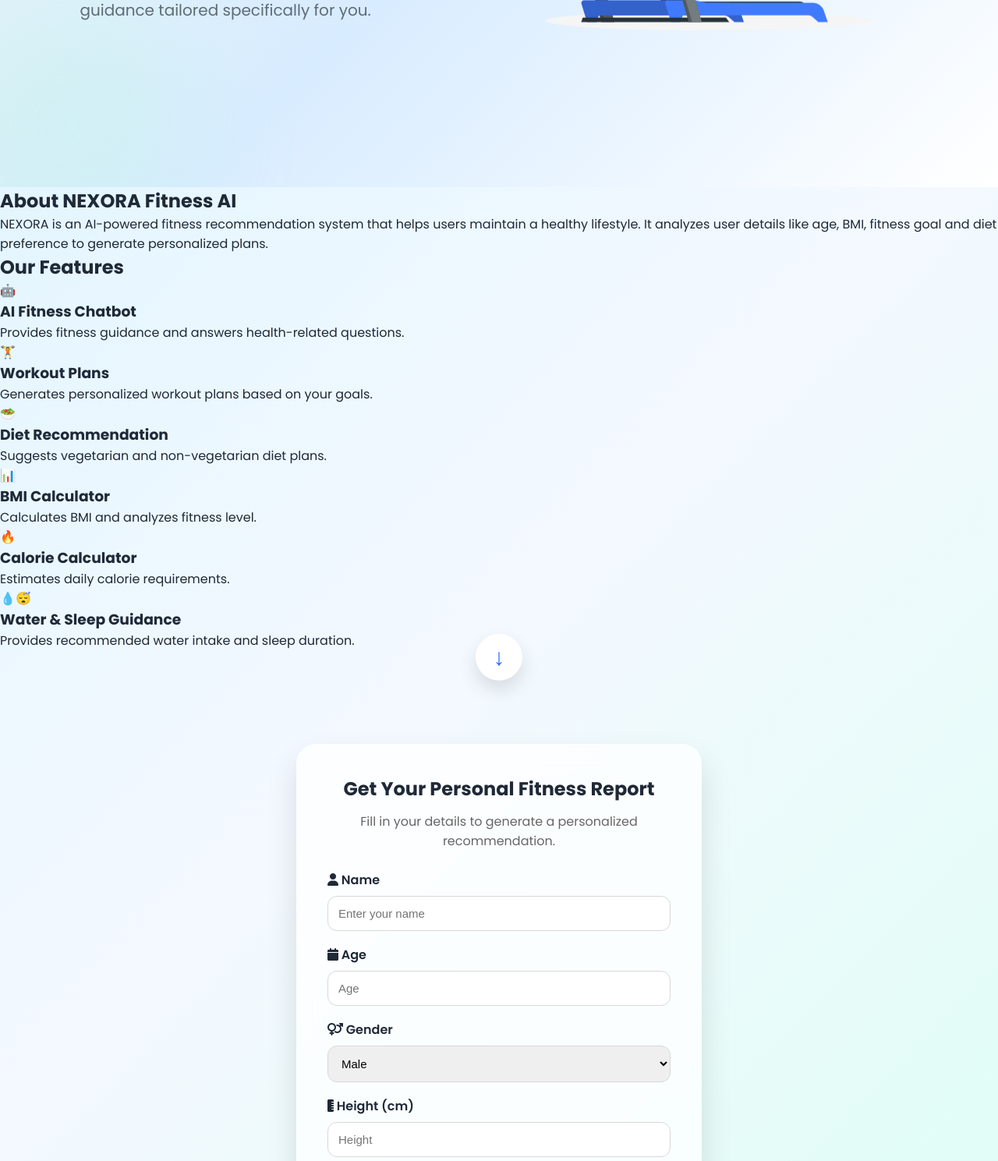
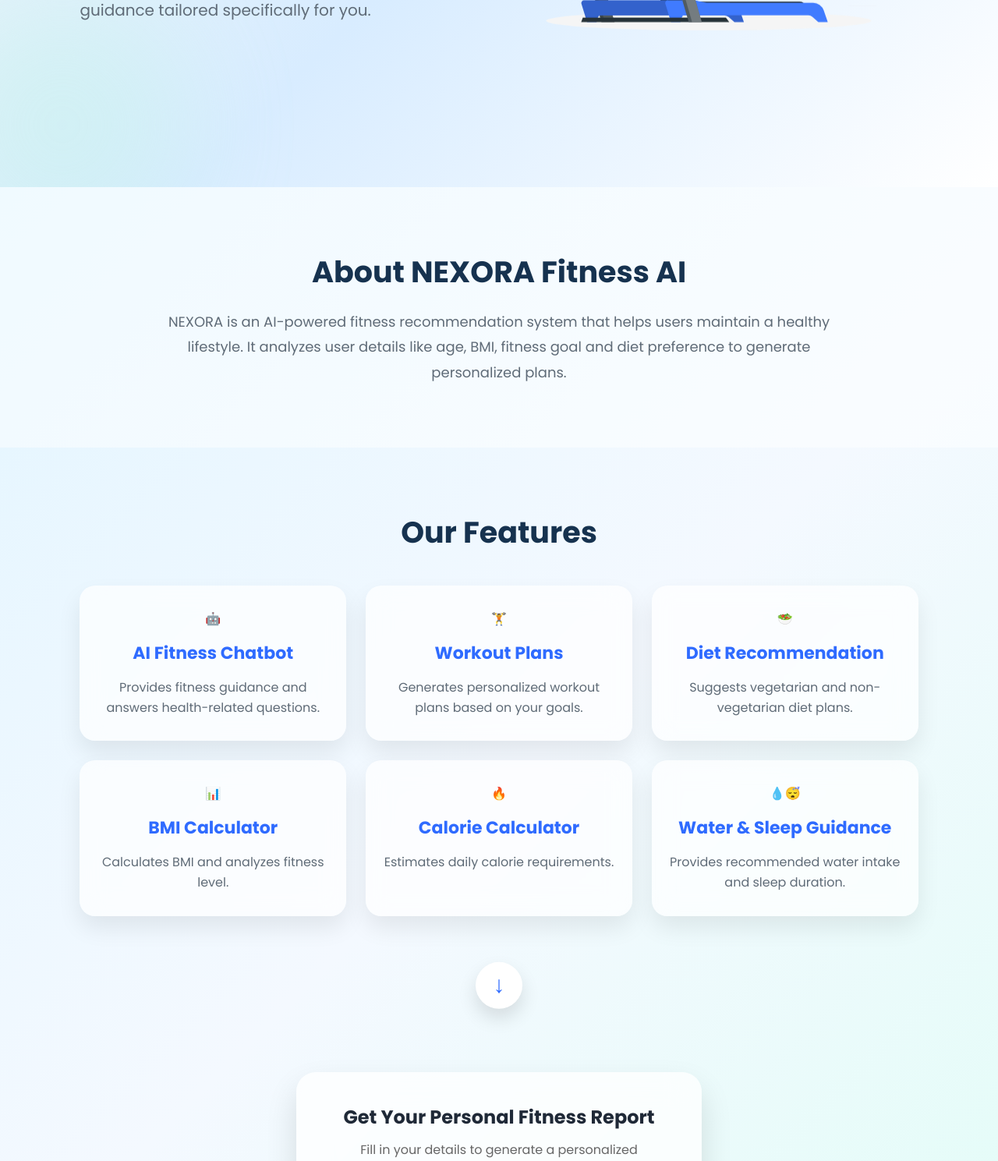
Before and after one commit to santhoshsrinika7/Fitness-AI, a Flask app: page / in a window 1280 px wide. Shown: the part 560-2049 px from the top of the page at 78% size. Run offline with Flask 3, Linux system fonts and the light colour scheme.

Commit message:
Update style.css

```diff
--- a/static/style.css
+++ b/static/style.css
@@ -445,7 +445,156 @@ button:hover{
     transform:translateY(-3px);
 
 }
+/* ===========================
+   ABOUT SECTION
+=========================== */
 
+.about{
+
+    padding:80px 10%;
+
+    text-align:center;
+
+    background:rgba(255,255,255,0.45);
+
+}
+
+
+.about h2{
+
+    font-size:38px;
+
+    color:#16324F;
+
+    margin-bottom:20px;
+
+}
+
+
+.about p{
+
+    max-width:850px;
+
+    margin:auto;
+
+    font-size:18px;
+
+    line-height:1.8;
+
+    color:#5F6B77;
+
+}
+
+
+
+/* ===========================
+   FEATURES SECTION
+=========================== */
+
+.features{
+
+    padding:80px 8%;
+
+    text-align:center;
+
+}
+
+
+.features h2{
+
+    font-size:38px;
+
+    color:#16324F;
+
+    margin-bottom:40px;
+
+}
+
+
+
+.feature-container{
+
+    display:grid;
+
+    grid-template-columns:repeat(3,1fr);
+
+    gap:25px;
+
+}
+
+
+
+.feature-card{
+
+    background:rgba(255,255,255,.7);
+
+    backdrop-filter:blur(15px);
+
+    padding:30px 20px;
+
+    border-radius:20px;
+
+    box-shadow:0 15px 30px rgba(0,0,0,.08);
+
+    transition:.3s;
+
+}
+
+
+
+.feature-card:hover{
+
+    transform:translateY(-8px);
+
+    box-shadow:0 20px 40px rgba(47,107,255,.15);
+
+}
+
+
+
+.feature-card h3{
+
+    color:#2F6BFF;
+
+    margin:15px 0;
+
+    font-size:22px;
+
+}
+
+
+
+.feature-card p{
+
+    color:#5F6B77;
+
+    line-height:1.6;
+
+}
+
+
+
+/* ===========================
+   MOBILE FEATURES
+=========================== */
+
+@media(max-width:768px){
+
+    .feature-container{
+
+        grid-template-columns:1fr;
+
+    }
+
+
+    .about h2,
+    .features h2{
+
+        font-size:30px;
+
+    }
+
+}
 /* ===========================
    FOOTER
 =========================== */
@@ -473,11 +622,9 @@ padding:15px 25px;
 }
 
 .nav-links{
-
-display:none;
-
+    gap:15px;
+    font-size:14px;
 }
-
 .hero{
 
 flex-direction:column-reverse;
```
